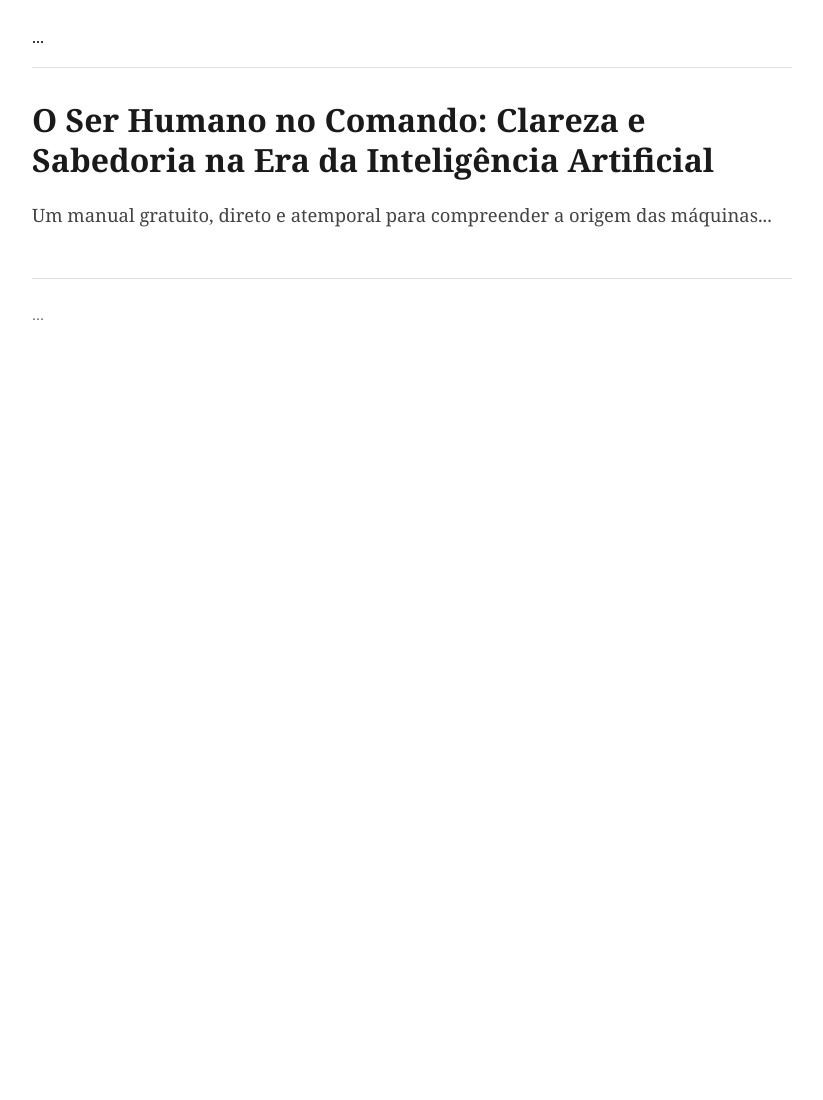
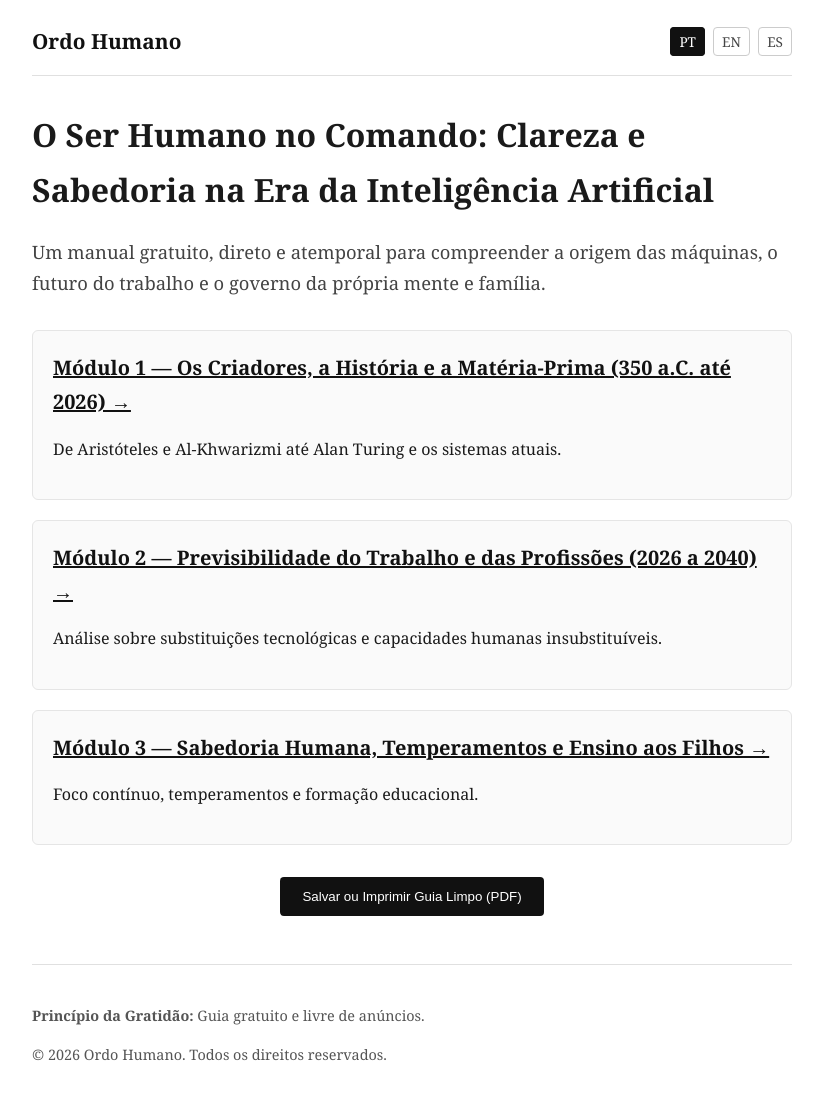
Before and after one commit to OrdoHuman/ordohuman.github.io, a plain HTML site: page index.html in a window 1280 px wide. Shown: the whole page, without its empty margins (228-1051 px from the left). Before the commit the page ends 800 px from the top, so only its background shows below. Drawn offline with Linux system fonts and the light colour scheme.

Commit message:
Update index.html

```diff
--- a/index.html
+++ b/index.html
@@ -4,32 +4,55 @@
   <meta charset="UTF-8">
   <meta name="viewport" content="width=device-width, initial-scale=1.0">
   <title>Ordo Humano — Manual de Governo Humano e Sabedoria Prática</title>
-  <meta name="description" content="Guia gratuito sobre a história e matéria-prima da Inteligência Artificial, o futuro do trabalho (2026–2040), temperamentos, foco e formação familiar.">
+  <!-- Estilos e metadados configurados para o manual -->
   <style>
-    body { font-family: Georgia, serif; line-height: 1.7; color: #1a1a1a; background: #fff; max-width: 760px; margin: 0 auto; padding: 24px 20px; }
+    body { font-family: Georgia, serif; line-height: 1.7; color: #1a1a1a; max-width: 760px; margin: 0 auto; padding: 24px 20px; }
     header { border-bottom: 1px solid #e0e0e0; padding-bottom: 16px; margin-bottom: 32px; display: flex; justify-content: space-between; align-items: center; }
-    .brand { font-size: 1.3rem; font-weight: bold; color: #111; text-decoration: none; }
-    nav.lang a { text-decoration: none; color: #444; font-family: Arial, sans-serif; font-size: 0.85rem; padding: 4px 8px; border: 1px solid #ccc; border-radius: 4px; margin-left: 4px; }
-    nav.lang a.active { background: #111; color: #fff; border-color: #111; }
-    h1 { font-size: 2rem; line-height: 1.25; margin-bottom: 16px; }
-    .subtitle { font-size: 1.15rem; color: #444; margin-bottom: 32px; }
-    .card { border: 1px solid #e5e5e5; border-radius: 6px; padding: 20px; margin-bottom: 20px; background: #fafafa; }
+    .brand { font-size: 1.3rem; font-weight: bold; color: #111111; text-decoration: none; }
+    nav.lang a { text-decoration: none; color: #444444; font-size: 0.85rem; padding: 4px 8px; border: 1px solid #cccccc; border-radius: 4px; margin-left: 4px; }
+    nav.lang a.active { background-color: #111111; color: #ffffff; border-color: #111111; }
+    h1 { font-size: 2rem; margin-bottom: 16px; }
+    .subtitle { font-size: 1.15rem; color: #444444; margin-bottom: 32px; }
+    .card { border: 1px solid #e5e5e5; border-radius: 6px; padding: 20px; margin-bottom: 20px; background-color: #fafafa; }
     .card h2 { margin-top: 0; font-size: 1.25rem; }
-    .card a { color: #111; text-decoration: underline; }
+    .card h2 a { color: #111111; text-decoration: underline; }
     .actions { margin: 32px 0; text-align: center; }
-    button.print-btn { background: #111; color: #fff; border: none; padding: 12px 22px; font-size: 0.95rem; font-family: Arial, sans-serif; border-radius: 4px; cursor: pointer; }
-    footer { border-top: 1px solid #e0e0e0; margin-top: 48px; padding-top: 24px; font-size: 0.9rem; color: #555; font-family: Arial, sans-serif; }
+    button.print-btn { background-color: #111111; color: #ffffff; border: none; padding: 12px 22px; border-radius: 4px; cursor: pointer; }
+    footer { border-top: 1px solid #e0e0e0; margin-top: 48px; padding-top: 24px; font-size: 0.9rem; color: #555555; }
     @media print { header, .actions, footer { display: none; } }
   </style>
 </head>
 <body>
-  <!-- Estrutura principal com cabeçalho, módulos e rodapé do site "Ordo Humano" -->
-  <header>...</header>
+  <header>
+    <a href="/" class="brand">Ordo Humano</a>
+    <nav class="lang" aria-label="Idiomas">
+      <a href="/" class="active">PT</a>
+      <a href="/en.html">EN</a>
+      <a href="/es.html">ES</a>
+    </nav>
+  </header>
   <main>
     <h1>O Ser Humano no Comando: Clareza e Sabedoria na Era da Inteligência Artificial</h1>
-    <p class="subtitle">Um manual gratuito, direto e atemporal para compreender a origem das máquinas...</p>
-    <!-- Módulos 1, 2, 3 e botão de impressão -->
+    <p class="subtitle">Um manual gratuito, direto e atemporal para compreender a origem das máquinas, o futuro do trabalho e o governo da própria mente e família.</p>
+    <section class="card">
+      <h2><a href="/módulo1.html">Módulo 1 — Os Criadores, a História e a Matéria-Prima (350 a.C. até 2026) →</a></h2>
+      <p>De Aristóteles e Al-Khwarizmi até Alan Turing e os sistemas atuais.</p>
+    </section>
+    <section class="card">
+      <h2><a href="/modulo2.html">Módulo 2 — Previsibilidade do Trabalho e das Profissões (2026 a 2040) →</a></h2>
+      <p>Análise sobre substituições tecnológicas e capacidades humanas insubstituíveis.</p>
+    </section>
+    <section class="card">
+      <h2><a href="/modulo3.html">Módulo 3 — Sabedoria Humana, Temperamentos e Ensino aos Filhos →</a></h2>
+      <p>Foco contínuo, temperamentos e formação educacional.</p>
+    </section>
+    <div class="actions">
+      <button class="print-btn" onclick="window.print()">Salvar ou Imprimir Guia Limpo (PDF)</button>
+    </div>
   </main>
-  <footer>...</footer>
+  <footer>
+    <p><strong>Princípio da Gratidão:</strong> Guia gratuito e livre de anúncios.</p>
+    <p>© 2026 Ordo Humano. Todos os direitos reservados.</p>
+  </footer>
 </body>
 </html>
```
